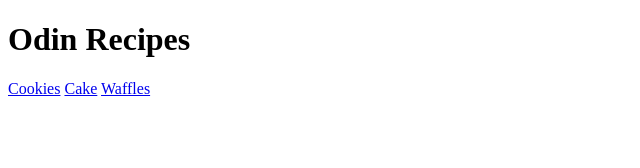
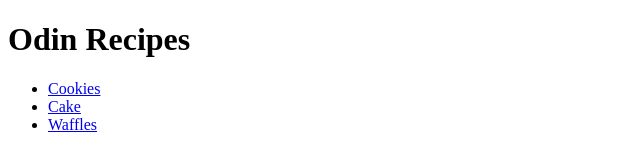
Before and after one commit to eaCastIe/odin-recipes, a plain HTML site: page index.html in a window 1280 px wide. Shown: the whole page, without its empty margins (0-640 px from the left). Drawn offline with Linux system fonts and the light colour scheme.

Commit message:
Add line breaks

```diff
--- a/index.html
+++ b/index.html
@@ -6,8 +6,10 @@
     </head>
     <body>
         <h1>Odin Recipes</h1>
-        <a href="../odin-recipes/recipes/cookies.html">Cookies</a>
-        <a href="../odin-recipes/recipes/cake.html">Cake</a>
-        <a href="../odin-recipes/recipes/waffles.html">Waffles</a>
+        <ul>
+        <li><a href="../odin-recipes/recipes/cookies.html">Cookies</a></li>
+        <li><a href="../odin-recipes/recipes/cake.html">Cake</a></li>
+        <li><a href="../odin-recipes/recipes/waffles.html">Waffles</a> </li>
+        </ul>
     </body>
 </html>
```
